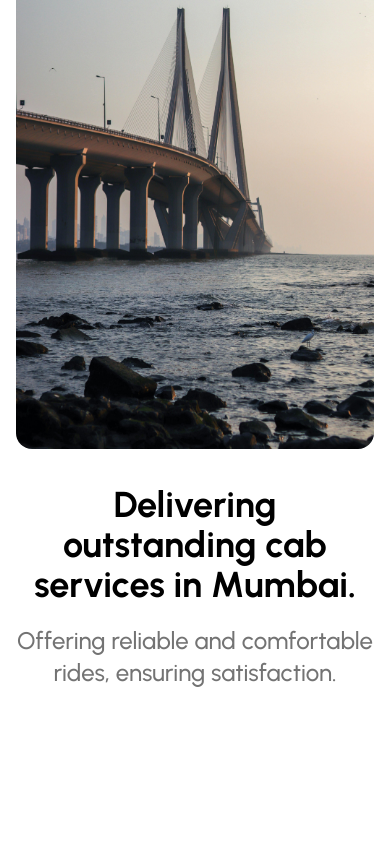
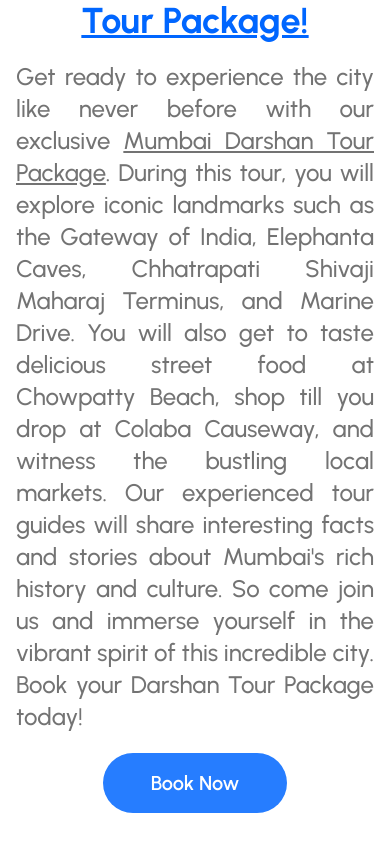
Before and after one commit to carhiremumbai/carhiremumbai, a Next.js app: page / in a window 390 px wide. Shown: the part 9441-10284 px from the top of the page. Built offline with nearby package versions, Linux system fonts and the light colour scheme.

Commit message:
Mumbai Darshan Section Added

```diff
--- a/app/components/Aboutus/index.tsx
+++ b/app/components/Aboutus/index.tsx
@@ -53,13 +53,13 @@ const Aboutus = () => {
     return (
 
         <div id="aboutus-section">
-            <div className='mx-auto max-w-7xl px-4 py-24 my-32 lg:px-10 bg-lightgrey rounded-3xl relative'>
+            <div className='mx-auto max-w-7xl px-4 py-12 my-16 lg:px-10 bg-lightgrey rounded-3xl relative'>
                 <Image src="/images/aboutus/dots.svg" width={100} height={100} alt="dots-image" className="absolute bottom-1 -left-20" />
                 <h3 className='text-center text-blue text-lg tracking-widest'>ABOUT US</h3>
                 <h4 className='text-center text-4xl lg:text-65xl font-bold'>What We Do.</h4>
-                <div className='grid grid-cols-1 sm:grid-cols-2 lg:grid-cols-3 my-16 gap-x-16 lg:gap-x-16'>
+                <div className='grid grid-cols-1 sm:grid-cols-2 lg:grid-cols-3 my-2 gap-x-16 lg:gap-x-16'>
                     {Aboutdata.map((item, i) => (
-                        <div key={i} className='hover:bg-navyblue bg-white rounded-3xl mt-16 pt-10 pl-8 pb-10 pr-6 shadow-xl group'>
+                        <div key={i} className='hover:bg-navyblue bg-white rounded-3xl mt-8 pt-10 pl-8 pb-10 pr-6 shadow-xl group'>
                             <h4 className='text-4xl font-semibold  text-black mb-5 group-hover:text-white'>{item.heading}</h4>
                             <Image src={item.imgSrc} alt={item.imgSrc} width={100} height={100} className="mb-5" />
                             <h4 className='text-lg font-normal text-black group-hover:text-offwhite mb-5'>{item.paragraph}</h4>
--- a/app/components/Beliefs/index.tsx
+++ b/app/components/Beliefs/index.tsx
@@ -9,20 +9,20 @@ const Beliefs = () => {
                 <div className="bg-darkblue bg-beliefs pt-12 px-10 sm:px-24 pb-52 md:pb-70 rounded-3xl">
                     <h2 className="text-lg font-normal text-white tracking-widest mb-5 text-center sm:text-start">BELIEFS</h2>
                     <h3 className="text-4xl sm:text-65xl font-bold text-white leading-snug mb-5 text-center sm:text-start">Honesty <span className="text-grey">and hard work are our beliefs.</span></h3>
-                    <h5 className="text-offwhite pt-2 mb-5 text-center sm:text-start">Quis ipsum suspendisse ultrices gravida risus commodo viverra maecenas accumsan lacus vel facilisis.</h5>
+                    <h5 className="text-offwhite pt-2 mb-5 text-center sm:text-start">Navigate Mumbai's iconic landmarks and hidden gems with comfort and ease in our cars.</h5>
                     <div className="text-center sm:text-start">
-                        <button className="text-xl py-5 px-14 mt-5 font-semibold text-white rounded-full bg-blue border border-blue hover:bg-hoblue">Get Started</button>
+                        <button className="text-xl py-5 px-14 mt-5 font-semibold text-white rounded-full bg-blue border border-blue hover:bg-hoblue">Book Now</button>
                     </div>
                 </div>
 
                 {/* COLUMN-2 */}
 
                 <div className="bg-build pt-12 px-10 sm:px-24 pb-52 md:pb-70 rounded-3xl">
-                    <h2 className="text-lg font-normal text-blue tracking-widest mb-5 text-center sm:text-start">BUILD</h2>
-                    <h3 className="text-4xl sm:text-65xl font-bold text-black leading-snug mb-5 text-center sm:text-start"><span className="text-blue">Build</span> that great idea that you have.</h3>
-                    <h5 className="bluish pt-2 mb-5 text-center sm:text-start">Quis ipsum suspendisse ultrices gravida risus commodo viverra maecenas accumsan lacus vel facilisis.</h5>
+                    <h2 className="text-lg font-normal text-blue tracking-widest mb-5 text-center sm:text-start">DRIVE</h2>
+                    <h3 className="text-4xl sm:text-65xl font-bold text-black leading-snug mb-5 text-center sm:text-start"><span className="text-blue">Navigate</span> Mumbai and ignite your creativity.</h3>
+                    <h5 className="bluish pt-2 mb-5 text-center sm:text-start">Experience Mumbai's best with our hassle-free car hire for your city exploration.</h5>
                     <div className="text-center sm:text-start">
-                        <button className="text-xl py-5 px-14 mt-5 font-semibold text-white rounded-full bg-blue border border-blue hover:bg-hoblue">Learn more</button>
+                        <button className="text-xl py-5 px-14 mt-5 font-semibold text-white rounded-full bg-blue border border-blue hover:bg-hoblue">Book Now</button>
                     </div>
                 </div>
 
--- a/app/components/Dedicated/index.tsx
+++ b/app/components/Dedicated/index.tsx
@@ -6,20 +6,26 @@ const Dedicated = () => {
 
             <Image src="/images/dedicated/spiral.svg" height={272} width={686} alt="spiral-design" className="absolute left-0 hidden lg:block -z-10" />
 
-            <div className='mx-auto max-w-7xl px-4 my-40 sm:py-20 lg:px-8'>
-                <div className='grid grid-cols-1 md:grid-cols-2 my-16'>
+            <div className='mx-auto max-w-7xl px-4 md:my-40 my-20 sm:py-20 lg:px-8'>
+                <div className='grid grid-cols-1 items-center md:grid-cols-2 my-8'>
 
                     {/* COLUMN-1 */}
                     <div>
-                        <Image src="/images/dedicated/mumbai.jpg" alt="man-icon" width={416} height={530} className="mx-auto md:mx-0 rounded-2xl " />
+                        <Image src="/images/dedicated/mumbai.jpg" alt="man-icon" width={500} height={530} className="mx-auto md:mx-0 rounded-2xl " />
                     </div>
 
                     {/* COLUMN-2 */}
                     <div className="relative">
                         {/* <Image src="images/dedicated/comma.svg" alt="comma-image" width={200} height={106} className="absolute comma-pos hidden lg:block" /> */}
-                        <h2 className="text-4xl lg:text-65xl pt-4 font-bold sm:leading-tight mt-5 text-center lg:text-start">Delivering outstanding cab services in Mumbai.</h2>
-                        <p className="font-medium text-lightblack text-2xl mt-5 text-center lg:text-start">Offering reliable and comfortable rides, ensuring satisfaction.</p>
+                        <h2 className="text-4xl lg:text-5xl font-bold sm:leading-tight text-center lg:text-start">Experience Mumbai Like Never Before with Our Exclusive <span className="text-blue underline" >Mumbai Darshan Tour Package!</span></h2>
+                        <p className="font-medium text-lightblack text-2xl mt-5 text-justify lg:text-justify">Get ready to experience the city like never before with our exclusive <span className="underline" >Mumbai Darshan Tour Package</span>. During this tour, you will explore iconic landmarks such as the Gateway of India, Elephanta Caves, Chhatrapati Shivaji Maharaj Terminus, and Marine Drive. You will also get to taste delicious street food at Chowpatty Beach, shop till you drop at Colaba Causeway, and witness the bustling local markets. Our experienced tour guides will share interesting facts and stories about Mumbai's rich history and culture. So come join us and immerse yourself in the vibrant spirit of this incredible city. Book your Darshan Tour Package today!</p>
                         {/* <p className="text-2xl font-semibold mt-12 lg:ml-32 preline text-center lg:text-start"> Cathy Hills, CEO</p> */}
+                        <div className="text-center md:block hidden mt-8 text-center lg:text-start">
+                            <button className="text-xl font-semibold text-white bg-btnblue py-4 px-12 hover:bg-hoblue rounded-full">Book Now</button>
+                        </div>
+                    </div>
+                    <div className="text-center md:hidden block mt-5 lg:text-start">
+                        <button className="text-xl font-semibold text-white bg-btnblue py-4 px-12 hover:bg-hoblue rounded-full">Book Now</button>
                     </div>
 
                 </div>
--- a/app/components/FAQ/index.tsx
+++ b/app/components/FAQ/index.tsx
@@ -4,19 +4,19 @@ import { ChevronUpIcon } from '@heroicons/react/20/solid'
 
 const faq = [
     {
-        question: "How do I book a cab in Mumbai?",
+        question: "How do I book a cab in Car Hire Mumbai?",
         answer: "You can book a cab through our website by filling the Inquire form, or by calling our customer service line."
     },
     {
         question: "What payment options are available for your cab services?",
-        answer: "We accept various payment methods, including cash, credit/debit cards, and mobile wallets."
+        answer: "We accept various payment methods, including cash, UPI, and mobile wallets."
     },
     {
         question: "Can I book a cab for a specific time in advance?",
-        answer: "Yes, you can schedule a ride for a later time using our app or website."
+        answer: "Yes, you can schedule a ride for a later time using our website."
     },
     {
-        question: "What types of cabs do you offer in Mumbai?",
+        question: "What types of cabs do you offer in Car Hire Mumbai?",
         answer: "We provide a range of cabs, including economy, premium, and luxury vehicles, to meet your preferences."
     },
     {
@@ -39,8 +39,8 @@ const FAQ = () => {
                                 {({ open }) => (
                                     <>
                                         <Disclosure.Button className="flex w-full justify-between items-center rounded-lg px-4 py-2 text-left text-xl font-medium">
-                                            <span>{item.question}</span>
-                                            <div className="w-[10%]">
+                                            <span className='' >{item.question}</span>
+                                            <div className="flex justify-end w-[10%]">
                                                 <ChevronUpIcon
                                                     className={`${open ? 'rotate-180 transform' : ''
                                                         } h-5 w-5 text-purple-500`}
```
